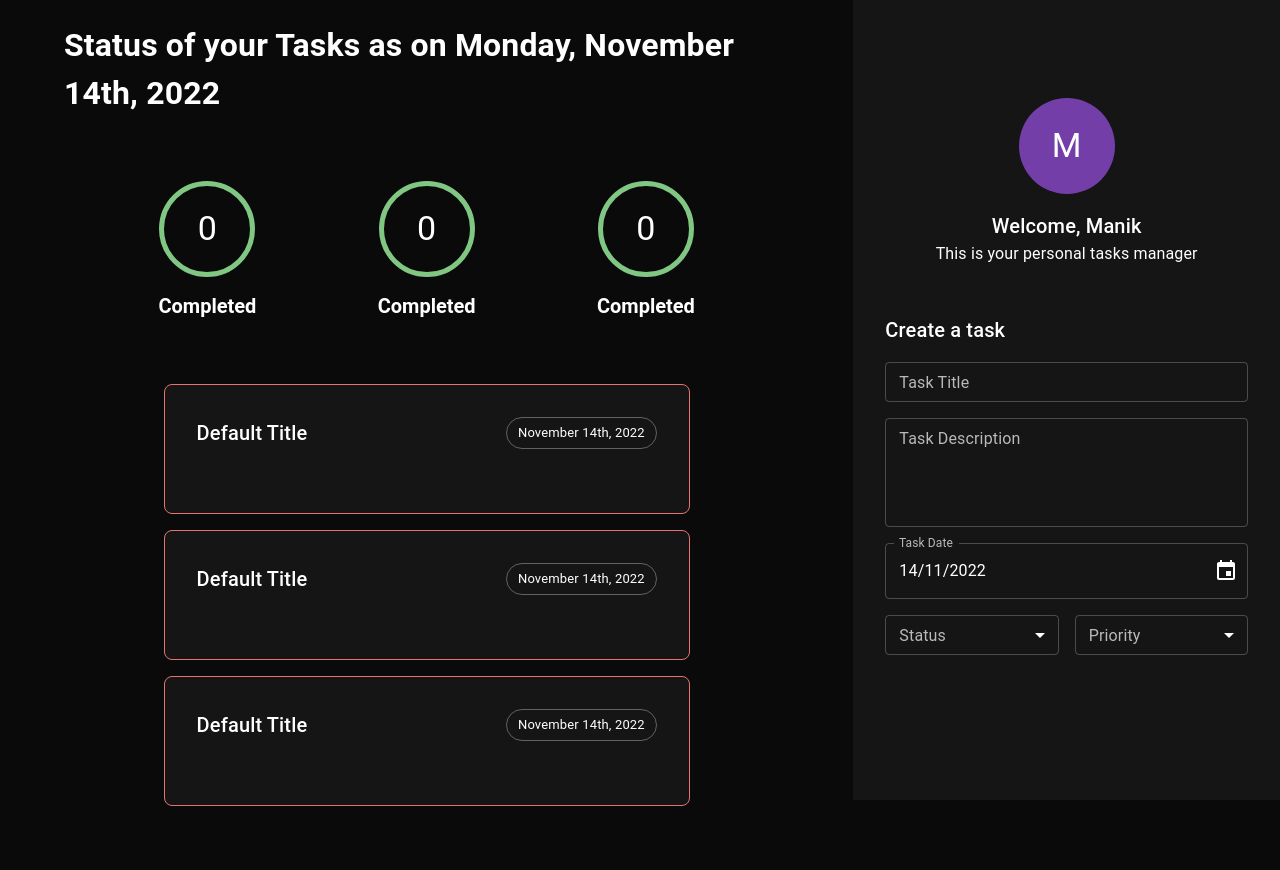
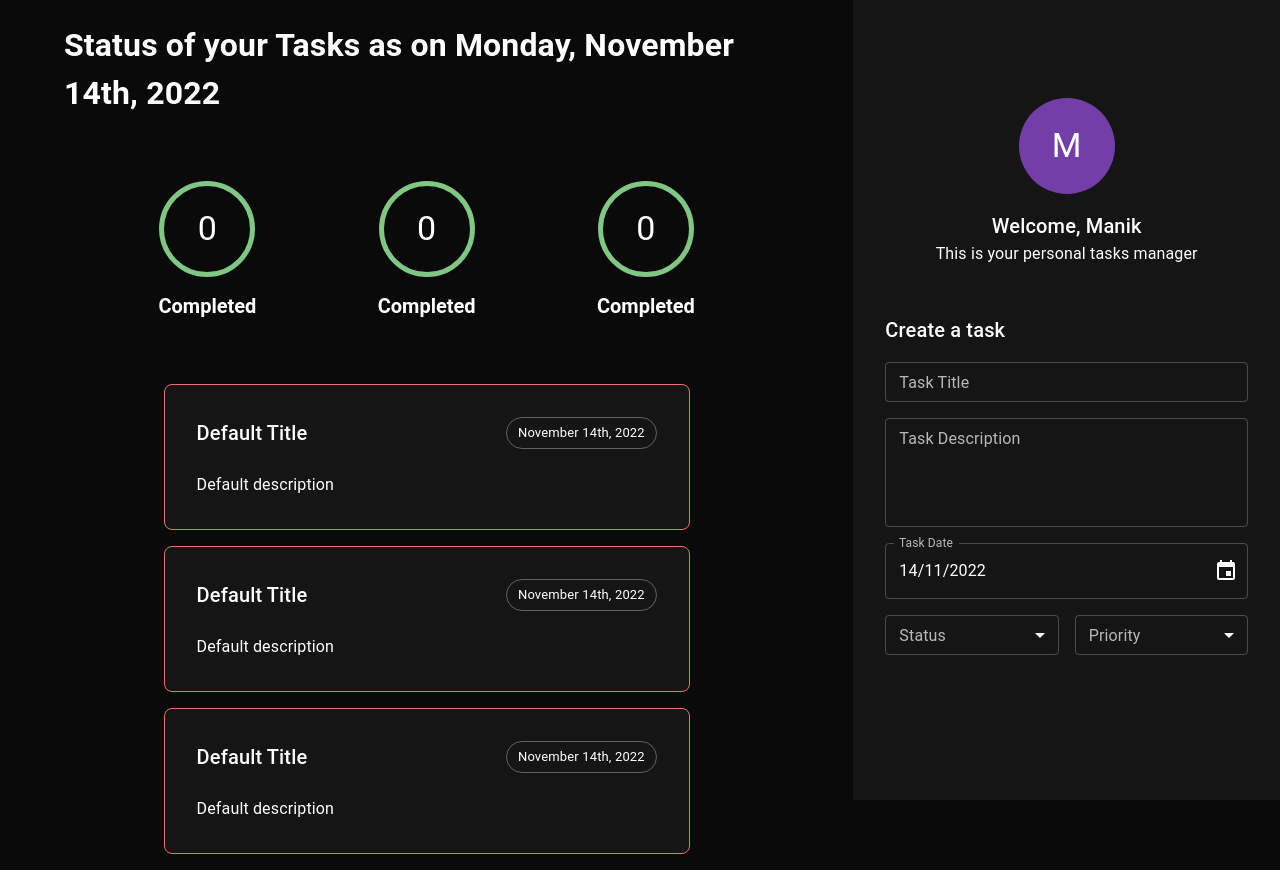
Before and after one commit to solomonakinbiyi/Tasks-Application, a React (Create React App) app: page / in a window 1280 px wide. Before the commit the page ends 822 px from the top, so only its background shows below. Built offline with nearby package versions, Linux system fonts and the light colour scheme.

Commit message:
Created task description component

```diff
--- /dev/null
+++ b/src/components/task/_taskDescription.tsx
@@ -0,0 +1,17 @@
+import React, { FC, ReactElement } from "react";
+import { Box, Typography } from "@mui/material";
+import { ITaskDescription } from "./interfaces/ITaskDescription";
+import PropTypes from "prop-types";
+
+export const TaskDescription: FC<ITaskDescription> = (props): ReactElement => {
+  const { description = "Default description" } = props;
+  return (
+    <Box>
+      <Typography>{description}</Typography>
+    </Box>
+  );
+};
+
+TaskDescription.propTypes = {
+  description: PropTypes.string,
+};
--- a/src/components/task/_taskHeader.tsx
+++ b/src/components/task/_taskHeader.tsx
@@ -7,7 +7,7 @@ import { format } from "date-fns";
 export const TaskHeader: FC<ITaskHeader> = (props): ReactElement => {
   const { title = "Default Title", date = new Date() } = props;
   return (
-    <Box display="flex" width="100%" justifyContent="space-between" mb={4}>
+    <Box display="flex" width="100%" justifyContent="space-between" mb={3}>
       <Box>
         <Typography variant="h6">{title}</Typography>
       </Box>
--- /dev/null
+++ b/src/components/task/interfaces/ITaskDescription.ts
@@ -0,0 +1,3 @@
+export interface ITaskDescription {
+  description?: string;
+}
--- a/src/components/task/task.tsx
+++ b/src/components/task/task.tsx
@@ -1,8 +1,9 @@
 import { Box } from "@mui/material";
 import React, { FC, ReactElement } from "react";
+import { TaskDescription } from "./_taskDescription";
 import { TaskHeader } from "./_taskHeader";
 
-export const Task: FC = (props): ReactElement => {
+export const Task: FC = (): ReactElement => {
   return (
     <Box
       display="flex"
@@ -20,6 +21,7 @@ export const Task: FC = (props): ReactElement => {
       }}
     >
       <TaskHeader />
+      <TaskDescription />
     </Box>
   );
 };
```
